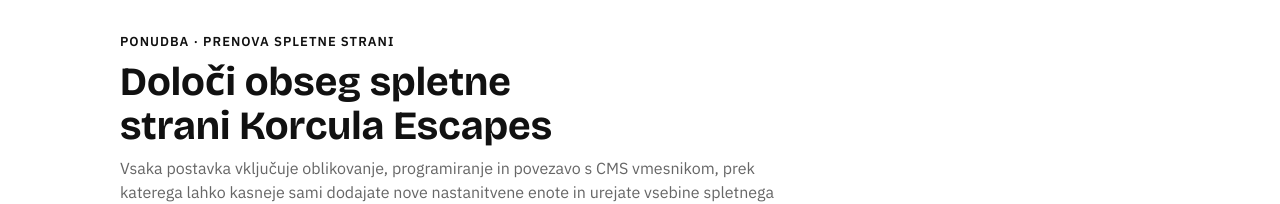
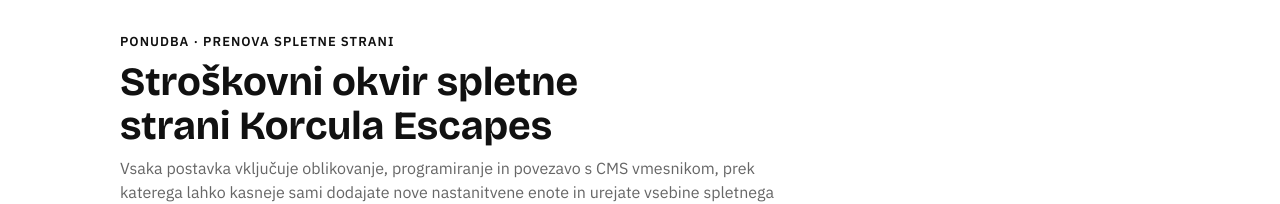
Before and after one commit to tommyknocker81/biseri-jadrana, a plain HTML site: page index.html in a window 1280 px wide. Shown: the top 204 px of the page. Drawn offline with nearby package versions, Linux system fonts and the light colour scheme.

Commit message:
Rename heading to Stroškovni okvir
Co-Authored-By: Claude Opus 5.5 <noreply@anthropic.com>
Claude-Session: https://claude.ai/code/session_01SnjSJqADXLAJuY2pfTKknY

```diff
--- a/index.html
+++ b/index.html
@@ -3,7 +3,7 @@
 <head>
 <meta charset="utf-8">
 <meta name="viewport" content="width=device-width, initial-scale=1">
-<title>Korcula Escapes – obseg spletne strani</title>
+<title>Korcula Escapes – stroškovni okvir spletne strani</title>
 <link rel="preconnect" href="https://fonts.googleapis.com">
 <link rel="preconnect" href="https://fonts.gstatic.com" crossorigin>
 <link href="https://fonts.googleapis.com/css2?family=Bricolage+Grotesque:opsz,wght@12..96,500;12..96,700&family=IBM+Plex+Sans:wght@400;500;600&display=swap" rel="stylesheet">
@@ -106,7 +106,7 @@ aside h2 { font-family: var(--font-display); font-weight: 500; font-size: 18px;
 <div class="wrap">
   <header>
     <div class="eyebrow">Ponudba · prenova spletne strani</div>
-    <h1>Določi obseg spletne strani Korcula Escapes</h1>
+    <h1>Stroškovni okvir spletne strani Korcula Escapes</h1>
     <p>Vsaka postavka vključuje oblikovanje, programiranje in povezavo s CMS vmesnikom, prek katerega lahko kasneje sami dodajate nove nastanitvene enote in urejate vsebine spletnega mesta.</p>
     <p>Vklopite ali izklopite postavke in sproti vidite skupni znesek. Osnovne postavke so potrebne za delujočo stran, ostale lahko dodamo tudi kasneje.</p>
   </header>
```
